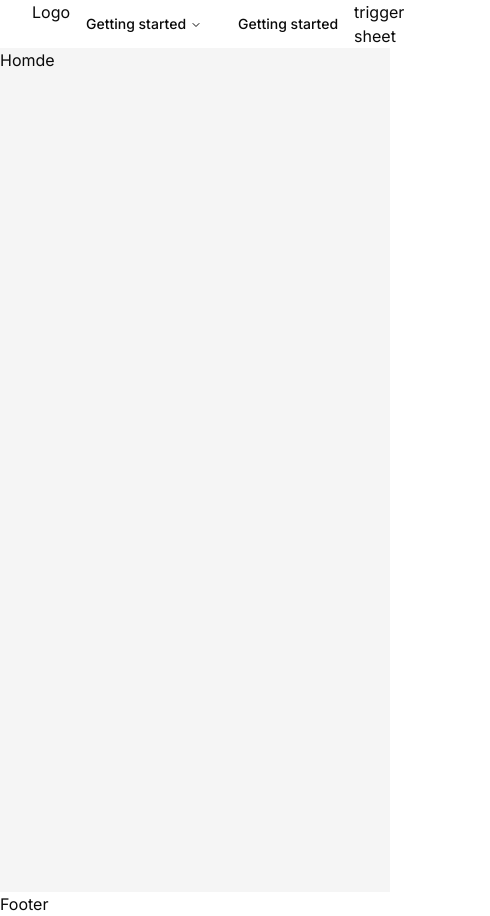
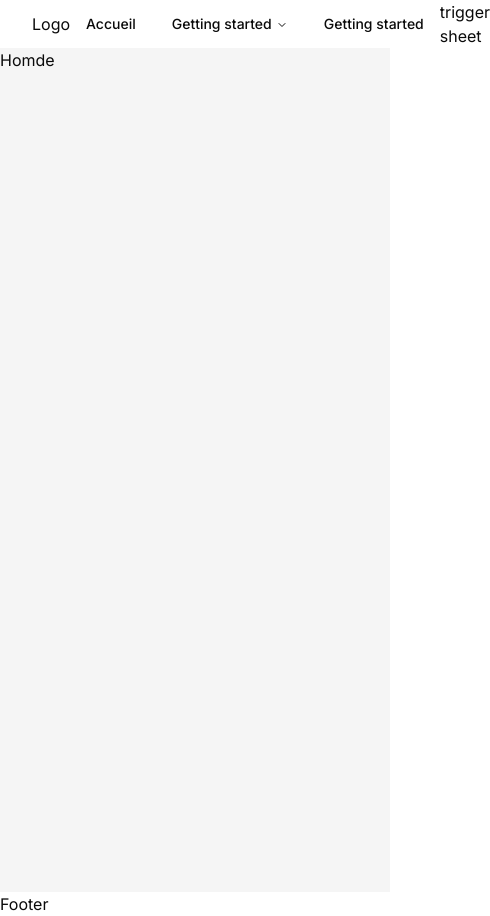
Before and after one commit to clemencefrz/cours-geroa, a Next.js app: page / in a window 390 px wide. Shown: the whole page, 490 px wide, since content can reach past the window. Built offline with nearby package versions, Linux system fonts and the light colour scheme.

Commit message:
composant générique navigation

```diff
--- a/app/components/Header/Nav/NavMenuItem.tsx
+++ b/app/components/Header/Nav/NavMenuItem.tsx
@@ -8,24 +8,38 @@ import {
 import ListItem from "./ListItem";
 import Link from "next/link";
 
-type TypeListItem = {
+type TypeListItemContent = {
   href: string;
   title: string;
   description: string;
 };
 
-type Props = {
+type NavMenuItemPropsWithContent = {
   textTrigger: string;
-  navContentItems?: TypeListItem[];
+  navContentItems: TypeListItemContent[];
 };
 
-const NavMenuItem = ({ textTrigger, navContentItems }: Props) => {
-  if (!navContentItems?.length) {
+type NavMenuItemSimple = {
+  textTrigger: string;
+  href: string;
+};
+
+export type NavMenuItemProps = NavMenuItemSimple | NavMenuItemPropsWithContent;
+
+// Type guard to check if props is NavMenuItemSimple
+const isNavMenuItemSimple = (
+  props: NavMenuItemProps
+): props is NavMenuItemSimple => {
+  return "href" in props;
+};
+
+const NavMenuItem = (props: NavMenuItemProps) => {
+  if (isNavMenuItemSimple(props)) {
     return (
       <NavigationMenuItem>
-        <Link href="/docs" legacyBehavior passHref>
+        <Link href={props.href} legacyBehavior passHref>
           <NavigationMenuLink className={navigationMenuTriggerStyle()}>
-            {textTrigger}
+            {props.textTrigger}
           </NavigationMenuLink>
         </Link>
       </NavigationMenuItem>
@@ -33,11 +47,11 @@ const NavMenuItem = ({ textTrigger, navContentItems }: Props) => {
   }
   return (
     <NavigationMenuItem>
-      <NavigationMenuTrigger>{textTrigger}</NavigationMenuTrigger>
+      <NavigationMenuTrigger>{props.textTrigger}</NavigationMenuTrigger>
       <NavigationMenuContent>
         <ul className="grid gap-3 p-6 md:w-[400px] lg:w-[500px] lg:grid-cols-[.75fr_1fr]">
-          {navContentItems.map(({ description, ...props }, key) => (
-            <ListItem key={key} {...props}>
+          {props.navContentItems.map(({ description, ...itemProps }, key) => (
+            <ListItem key={key} {...itemProps}>
               {description}
             </ListItem>
           ))}
@@ -46,4 +60,5 @@ const NavMenuItem = ({ textTrigger, navContentItems }: Props) => {
     </NavigationMenuItem>
   );
 };
+
 export default NavMenuItem;
--- a/app/components/Header/Nav/index.tsx
+++ b/app/components/Header/Nav/index.tsx
@@ -4,24 +4,34 @@ import {
   NavigationMenu,
   NavigationMenuList,
 } from "@/components/ui/navigation-menu";
-import NavMenuItem from "./NavMenuItem";
+import NavMenuItem, { NavMenuItemProps } from "./NavMenuItem";
+
+const composants: NavMenuItemProps[] = [
+  { textTrigger: "Accueil", href: "" },
+  {
+    textTrigger: "Getting started",
+    navContentItems: [
+      {
+        href: "/docs",
+        title: "Introduction",
+        description:
+          "Re-usable components built using Radix UI and Tailwind CSS.",
+      },
+    ],
+  },
+  {
+    textTrigger: "Getting started",
+    href: "",
+  },
+];
 
 export function Nav() {
   return (
     <NavigationMenu>
       <NavigationMenuList>
-        <NavMenuItem
-          textTrigger="Getting started"
-          navContentItems={[
-            {
-              href: "/docs",
-              title: "Introduction",
-              description:
-                "Re-usable components built using Radix UI and Tailwind CSS.",
-            },
-          ]}
-        />
-        <NavMenuItem textTrigger="Getting started" />
+        {composants.map((props, key) => (
+          <NavMenuItem {...props} key={key} />
+        ))}
       </NavigationMenuList>
     </NavigationMenu>
   );
--- a/app/components/Header/index.tsx
+++ b/app/components/Header/index.tsx
@@ -8,13 +8,13 @@ import { Nav } from "./Nav";
 const Header = () => {
   return (
     <header>
-      <div className="container mx-auto">
-        <div className="flex">
+      <div className="container">
+        <div className="flex items-center">
           <Logo />
           {/* nav */}
           <Nav />
           {/* mobile nav */}
-          <div className="xl:hidden">
+          <div className="sm:hidden ">
             <MobileNav />
           </div>
         </div>
```
